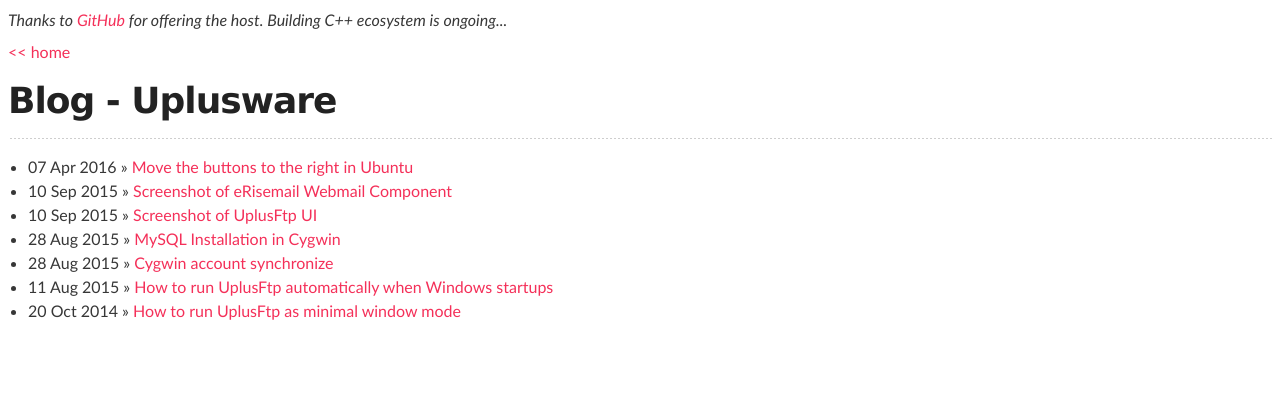
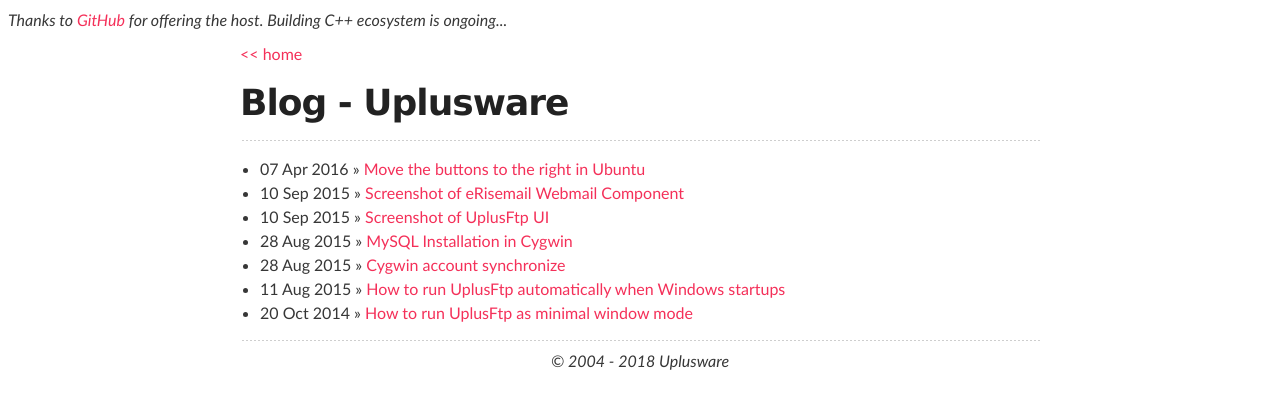
Before and after one commit to uplusware/uplusware.github.io, a Jekyll site: the page built from blog/index.html, in a window 1280 px wide. Shown: the top 409 px of the page. Built offline with Jekyll 4.4.1, drawn with Linux system fonts in a browser that asks for light colours.

Commit message:
Update default.html

```diff
--- a/_layouts/default.html
+++ b/_layouts/default.html
@@ -6,9 +6,15 @@
    <link rel="stylesheet" href="/stylesheets/stylesheet.css" type="text/css" />
 </head>
 <body>
-<i>Thanks to <a href="https://github.com"  target="_blank">GitHub</a> for offering the host. Building C++ ecosystem is ongoing...</i>
-<div class="site">
-  {{ content }}
-</div>
+   <i>Thanks to <a href="https://github.com"  target="_blank">GitHub</a> for offering the host. Building C++ ecosystem is ongoing...</i>
+   <div id="main_content_wrap" class="outer">
+   <section id="main_content" class="inner">
+   <div class="site">
+     {{ content }}
+   </div>
+   <hr>
+   <p align="center"><i>© 2004 - 2018 Uplusware</i></p>
+   </section>
+   </div>
 </body>
 </html>
```
